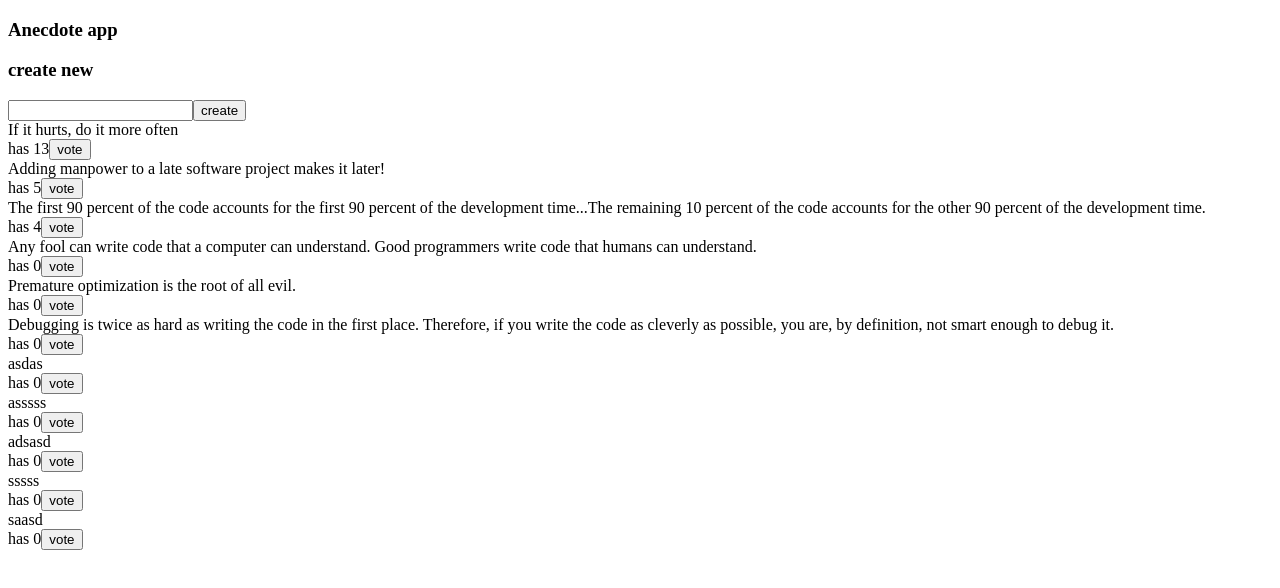
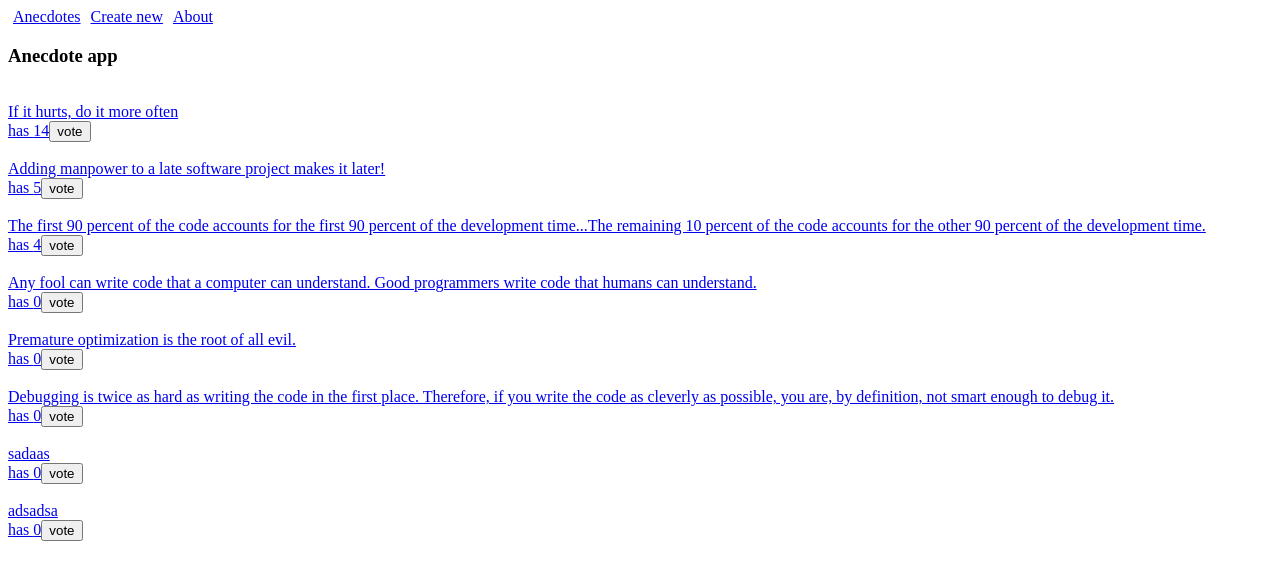
Before and after one commit to scridonlucas/query-anecdotes, a React (Create React App) app: page / in a window 1280 px wide. Shown: the top 588 px of the page. Built offline with nearby package versions, Linux system fonts and the light colour scheme; data requests are answered from the project's data file.

Commit message:
navigate

```diff
--- a/db.json
+++ b/db.json
@@ -3,7 +3,7 @@
     {
       "content": "If it hurts, do it more often",
       "id": "47145",
-      "votes": 13
+      "votes": 14
     },
     {
       "content": "Adding manpower to a late software project makes it later!",
@@ -31,29 +31,14 @@
       "votes": 0
     },
     {
-      "content": "asdas",
+      "content": "sadaas",
       "votes": 0,
-      "id": "svzCT7O"
+      "id": "aOemBwU"
     },
     {
-      "content": "asssss",
+      "content": "adsadsa",
       "votes": 0,
-      "id": "dRnvEDs"
-    },
-    {
-      "content": "adsasd",
-      "votes": 0,
-      "id": "qIIXg4t"
-    },
-    {
-      "content": "sssss",
-      "votes": 0,
-      "id": "qS2RW7m"
-    },
-    {
-      "content": "saasd",
-      "votes": 0,
-      "id": "c9VmFVY"
+      "id": "inFQH48"
     }
   ]
 }
--- a/src/App.js
+++ b/src/App.js
@@ -1,15 +1,32 @@
 import AnecdoteForm from './components/AnecdoteForm';
 import Notification from './components/Notification';
 import Anecdotes from './components/Anecdotes';
+import About from './components/About';
 import { Route, Routes, Link } from 'react-router-dom';
+
+const padding = {
+  padding: 5,
+};
+
 const App = () => {
   return (
     <div>
+      <Link style={padding} to="/">
+        Anecdotes
+      </Link>
+      <Link style={padding} to="/create">
+        Create new
+      </Link>
+      <Link style={padding} to="/about">
+        About
+      </Link>
       <h3>Anecdote app</h3>
-
       <Notification />
-      <AnecdoteForm />
-      <Anecdotes />
+      <Routes>
+        <Route path="/" element={<Anecdotes />} />
+        <Route path="/create" element={<AnecdoteForm />} />
+        <Route path="/about" element={<About />} />
+      </Routes>
     </div>
   );
 };
--- /dev/null
+++ b/src/components/About.js
@@ -0,0 +1,12 @@
+const About = () => {
+  return (
+    <>
+      <h2>About</h2>
+      <div>
+        This app was created to practice React Query and React Router libraries.
+      </div>
+    </>
+  );
+};
+
+export default About;
--- a/src/components/AnecdoteForm.js
+++ b/src/components/AnecdoteForm.js
@@ -5,9 +5,12 @@ import {
   clearNotification,
   useNotificationDispatch,
 } from '../Context/NotificationContext';
+import { useNavigate } from 'react-router-dom';
 
 const AnecdoteForm = () => {
   const queryClient = useQueryClient();
+
+  const navigate = useNavigate();
 
   const dispatch = useNotificationDispatch();
 
@@ -37,6 +40,7 @@ const AnecdoteForm = () => {
     };
     newAnecdoteMutation.mutate(newAnecdote);
     showNotification(`${newAnecdote.content} has been successfully created`);
+    navigate('/');
   };
 
   return (
--- a/src/components/Anecdotes.js
+++ b/src/components/Anecdotes.js
@@ -7,7 +7,11 @@ import {
   clearNotification,
   useNotificationDispatch,
 } from '../Context/NotificationContext';
+import { Link, Routes, Route, useMatch } from 'react-router-dom';
 
+const padding = {
+  padding: 5,
+};
 const Anecdote = ({ content, votes, handleClick }) => {
   return (
     <>
@@ -21,6 +25,8 @@ const Anecdote = ({ content, votes, handleClick }) => {
 };
 
 const Anecdotes = () => {
+  const match = useMatch('/anecdotes:id');
+
   const result = useQuery('anecdotes', getAnecdotes);
 
   const queryClient = useQueryClient();
@@ -43,6 +49,10 @@ const Anecdotes = () => {
 
   const anecdotes = result.data;
 
+  const viwedAnecdote = match
+    ? anecdotes.find((anecdote) => anecdote.id === Number(match.params.id))
+    : null;
+
   const showNotification = (text) => {
     dispatch(setNotification(text));
     setTimeout(() => {
@@ -58,9 +68,11 @@ const Anecdotes = () => {
     voteAnecdoteMutation.mutate(newAnecdote);
     showNotification(`${newAnecdote.content} has been successfullty voted`);
   };
+
   return (
     <>
       {anecdotes.map((anecdote) => (
+        <Link style={padding} to={`/anecdotes/${anecdote.id}`}>
           <Anecdote
             key={anecdote.id}
             content={anecdote.content}
@@ -69,6 +81,7 @@ const Anecdotes = () => {
               handleVote(anecdote);
             }}
           />
+        </Link>
       ))}
     </>
   );
--- /dev/null
+++ b/src/components/SingleAnecdote.js
@@ -0,0 +1,5 @@
+const SingleAnecdote = ({ viwedAnecdote }) => {
+  return <div>{viwedAnecdote.content}</div>;
+};
+
+export default SingleAnecdote;
```
Lines whose indentation alone changed are shown as unchanged.
